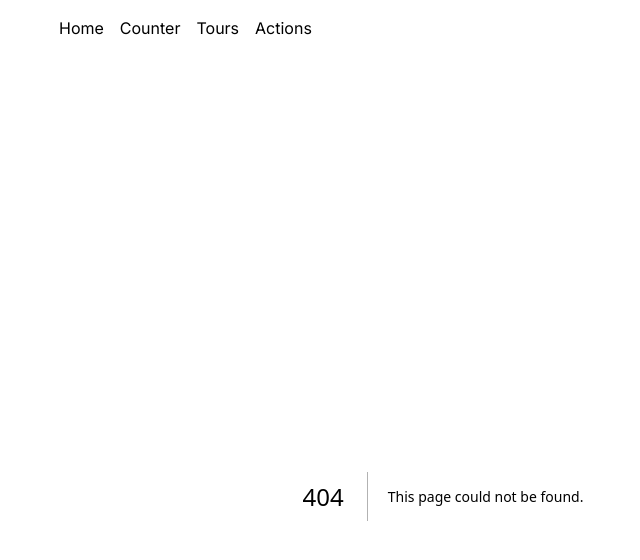
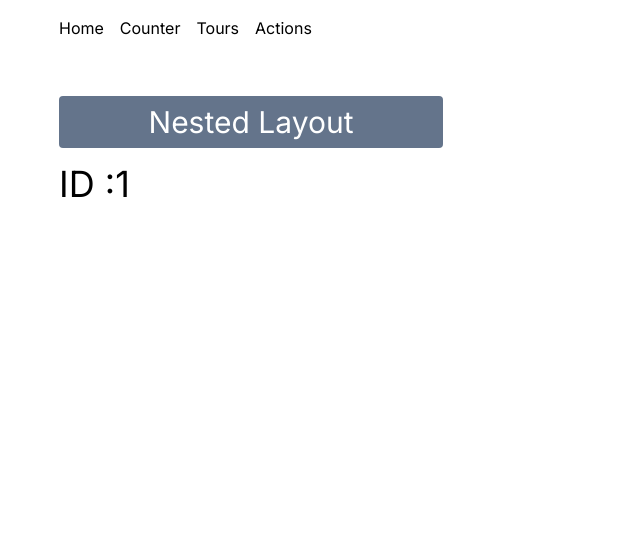
Before and after one commit to yoonju88/learn-airbnb, a Next.js app: page /tours/1 in a window 1280 px wide. Before the commit this address had no page. Shown: the top 560 px of the page, without its empty margins (197-837 px from the left). Built offline with nearby package versions, Linux system fonts and the light colour scheme.

Commit message:
Display dynamic page - recieve tour.id

```diff
--- /dev/null
+++ b/app/tours/[id]/page.tsx
@@ -0,0 +1,9 @@
+function page({params}:{params:{id:string}}) {
+  return (
+    <div>
+      <h1 className="text-4xl">ID :{params.id}</h1>
+    </div>
+  )
+}
+
+export default page
```
